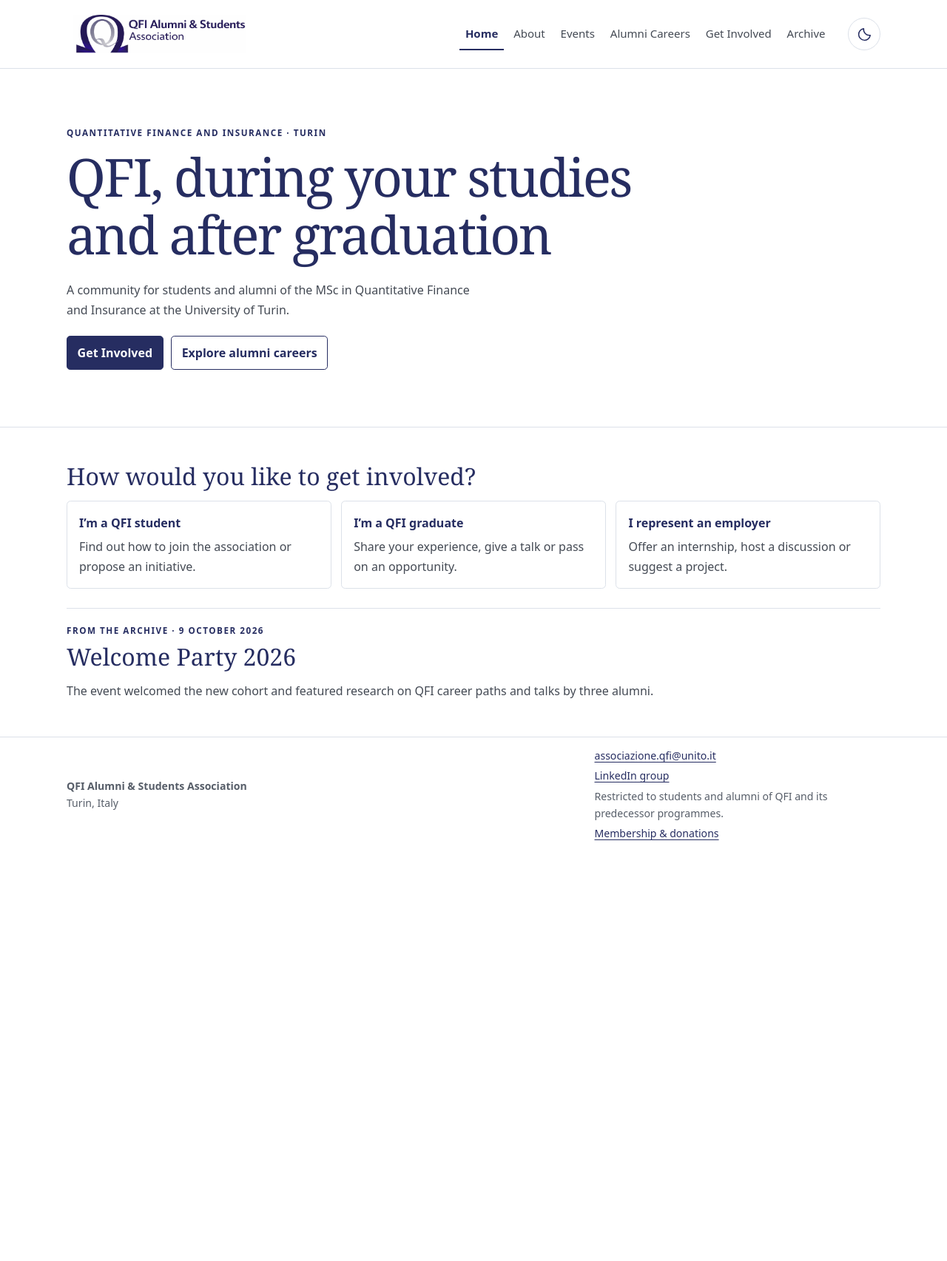
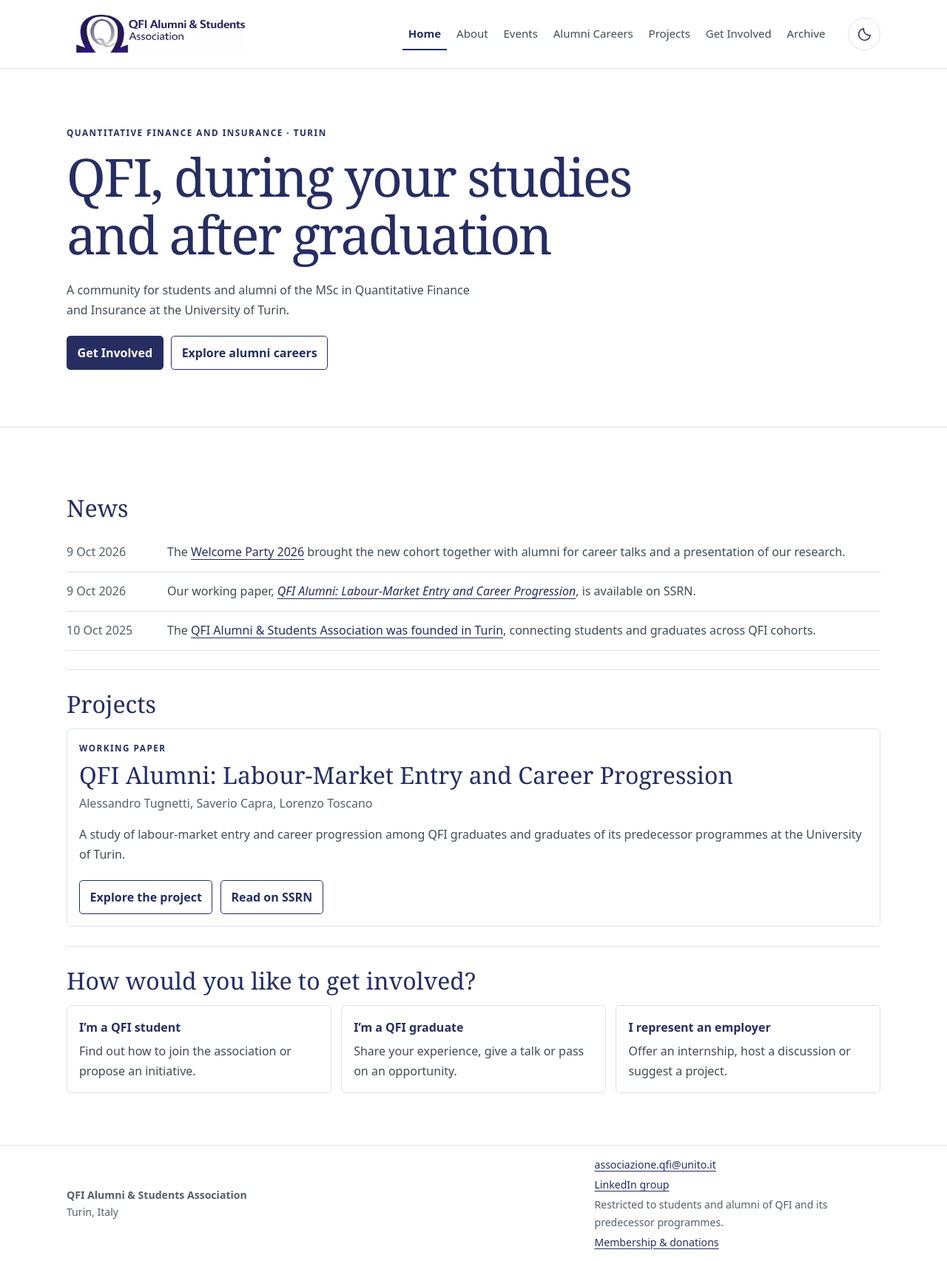
Before and after one commit to AlessandroTugnetti/qfi-alumni, a Jekyll site: the page built from index.html, in a window 1280 px wide. Shown: the whole page at 74% size. Built offline with Jekyll 4.4.1, drawn with Linux system fonts in a browser that asks for light colours; before the commit the page ends 1152 px from its top, so only the background shows below that.

Commit message:
Add home news and research projects with the QFI SSRN paper

```diff
--- a/_config.yml
+++ b/_config.yml
@@ -19,6 +19,12 @@ al_folio:
     allow_remote_loader: false
 include:
   - _pages
+collections:
+  news:
+    output: false
+  projects:
+    output: true
+    permalink: /projects/:name/
 exclude:
   - README.md
   - LICENSE
--- /dev/null
+++ b/_includes/qfi-news.html
@@ -0,0 +1,9 @@
+<ol class="news-list">
+  {% assign news_items = site.news | sort: 'date' | reverse %}
+  {% for item in news_items limit: include.limit %}
+    <li>
+      <time datetime="{{ item.date | date: '%Y-%m-%d' }}">{{ item.date | date: '%-d %b %Y' }}</time>
+      <div>{{ item.content }}</div>
+    </li>
+  {% endfor %}
+</ol>
--- /dev/null
+++ b/_includes/qfi-project-card.html
@@ -0,0 +1,10 @@
+<article class="panel project-card">
+  <p class="kicker">{{ include.project.kicker | escape }}</p>
+  <h3><a href="{{ include.project.url | relative_url }}">{{ include.project.title | escape }}</a></h3>
+  <p class="project-authors">{{ include.project.authors | join: ', ' | escape }}</p>
+  <p>{{ include.project.description | escape }}</p>
+  <div class="actions">
+    <a class="button" href="{{ include.project.url | relative_url }}">Explore the project</a>
+    <a class="button" href="{{ include.project.ssrn_url | escape }}">Read on SSRN</a>
+  </div>
+</article>
--- a/_pages/percorsi-alumni.md
+++ b/_pages/percorsi-alumni.md
@@ -7,6 +7,8 @@ kicker: QFI Research
 description: From first jobs to later career moves, this study follows graduates of QFI and the programmes that preceded it.
 ---
 *QFI Alumni: Labour-Market Entry and Career Progression*
+
+The working paper by Alessandro Tugnetti, Saverio Capra and Lorenzo Toscano is available on SSRN. [Explore the project]({{ '/projects/qfi-alumni-careers/' | relative_url }}) or [read the paper on SSRN](https://papers.ssrn.com/sol3/papers.cfm?abstract_id=7582999).
 
 <div class="grid two">
   <section class="panel">
@@ -20,7 +22,7 @@ description: From first jobs to later career moves, this study follows graduates
 </div>
 
 {% details How to read the results %}
-Each chart will show which cohorts it covers, the observation date, the denominator and the coverage of the available career histories. The results will be added once approved for publication.
+The working paper explains the cohorts included, observation periods, sample sizes and coverage of the available career histories. Refer to the paper for the results and their limitations.
 {% enddetails %}
 
 [Share your career story]({{ '/partecipa/#alumni' | relative_url }})
--- /dev/null
+++ b/_projects/qfi-alumni-careers.md
@@ -0,0 +1,27 @@
+---
+layout: qfi
+title: "QFI Alumni: Labour-Market Entry and Career Progression"
+date: 2026-10-09
+kicker: Working paper
+description: A study of labour-market entry and career progression among QFI graduates and graduates of its predecessor programmes at the University of Turin.
+authors:
+  - Alessandro Tugnetti
+  - Saverio Capra
+  - Lorenzo Toscano
+ssrn_url: https://papers.ssrn.com/sol3/papers.cfm?abstract_id=7582999
+doi: 10.2139/ssrn.7582999
+---
+**{{ page.authors | join: ', ' }}**
+
+Posted on SSRN on <time datetime="{{ page.date | date: '%Y-%m-%d' }}">{{ page.date | date: '%-d %B %Y' }}</time>.
+
+The paper studies labour-market entry and career progression among 424 alumni of Quantitative Finance and Insurance and its predecessor programmes at the University of Turin. It uses monthly career histories reconstructed from public LinkedIn profiles.
+
+The analysis examines the time to the first observed qualifying job, the occupations graduates enter and how their careers develop over time. It also explores the relationship between experience gained before graduation and subsequent employment.
+
+<div class="actions">
+  <a class="button primary" href="{{ page.ssrn_url | escape }}">Read the working paper on SSRN</a>
+  <a class="button" href="https://doi.org/{{ page.doi | escape }}">DOI {{ page.doi | escape }}</a>
+</div>
+
+[Explore alumni careers]({{ '/percorsi-alumni/' | relative_url }})
--- a/assets/qfi.css
+++ b/assets/qfi.css
@@ -102,6 +102,16 @@ p { margin: 0 0 1em; }
 .feature h2 a:hover { text-decoration: underline; }
 .feature p:last-child { margin-bottom: 0; }
 .jump-links { display: flex; flex-wrap: wrap; gap: 1rem; }
+.news-list { list-style: none; padding: 0; margin: 1rem 0 0; }
+.news-list li { display: grid; grid-template-columns: 7.5rem minmax(0, 1fr); gap: 1rem; padding-block: .8rem; border-bottom: 1px solid var(--line); }
+.news-list time, .project-authors { color: var(--subtle); }
+.news-list time { font-variant-numeric: tabular-nums; }
+.news-list p:last-child { margin-bottom: 0; }
+.project-list { display: grid; gap: 1rem; }
+.project-card { margin-top: 1rem; }
+.project-card h3 { font-size: clamp(1.5rem, 3vw, 2rem); margin: .5rem 0; }
+.project-card h3 a { text-decoration: none; }
+.project-card h3 a:hover { text-decoration: underline; }
 .foundation-photo { margin: 1.5rem 0 2rem; }
 .foundation-photo img { display: block; width: 100%; height: auto; border-radius: .35rem; }
 .foundation-photo figcaption { margin-top: .6rem; color: var(--subtle); font-size: .9rem; }
@@ -119,6 +129,7 @@ details > p { margin: .65rem 0 0; max-width: 73ch; }
   .header-inner nav { order: 1; flex: 1 0 100%; margin-left: 0; }
 }
 @media (max-width: 600px) {
+  .news-list li { grid-template-columns: 1fr; gap: .25rem; }
   .three, .two { grid-template-columns: 1fr; }
   .support-panel { grid-template-columns: 1fr; }
   .paypal-qr { justify-self: center; }
--- a/index.html
+++ b/index.html
@@ -15,16 +15,26 @@ nav_order: 1
   </div>
 </section>
 
-<section class="wrap content" aria-labelledby="partecipazione">
+<div class="wrap content">
+  <section aria-labelledby="news">
+    <h2 id="news">News</h2>
+    {% include qfi-news.html limit=5 %}
+  </section>
+
+  <section class="feature" aria-labelledby="projects">
+    <h2 id="projects"><a href="{{ '/projects/' | relative_url }}">Projects</a></h2>
+    {% assign projects = site.projects | sort: 'date' | reverse %}
+    {% for project in projects limit: 1 %}
+      {% include qfi-project-card.html project=project %}
+    {% endfor %}
+  </section>
+
+  <section class="feature" aria-labelledby="partecipazione">
     <h2 id="partecipazione">How would you like to get involved?</h2>
     <div class="grid three">
       <a class="panel panel-link" href="{{ '/partecipa/#studenti' | relative_url }}"><strong>I’m a QFI student</strong><span>Find out how to join the association or propose an initiative.</span></a>
       <a class="panel panel-link" href="{{ '/partecipa/#alumni' | relative_url }}"><strong>I’m a QFI graduate</strong><span>Share your experience, give a talk or pass on an opportunity.</span></a>
       <a class="panel panel-link" href="{{ '/partecipa/#aziende' | relative_url }}"><strong>I represent an employer</strong><span>Offer an internship, host a discussion or suggest a project.</span></a>
     </div>
-  <section class="feature" aria-labelledby="welcome">
-    <p class="kicker">From the archive · 9 October 2026</p>
-    <h2 id="welcome"><a href="{{ '/eventi/#welcome-party-2026' | relative_url }}">Welcome Party 2026</a></h2>
-    <p>The event welcomed the new cohort and featured research on QFI career paths and talks by three alumni.</p>
   </section>
-</section>
+</div>
```
Also changed, not shown: _news/2025-10-10-foundation.md (added, +4 -0 lines), _news/2026-10-09-ssrn-paper.md (added, +4 -0 lines), _news/2026-10-09-welcome-party.md (added, +4 -0 lines), _pages/projects.html (added, +14 -0 lines). Lines whose indentation alone changed are shown as unchanged.
